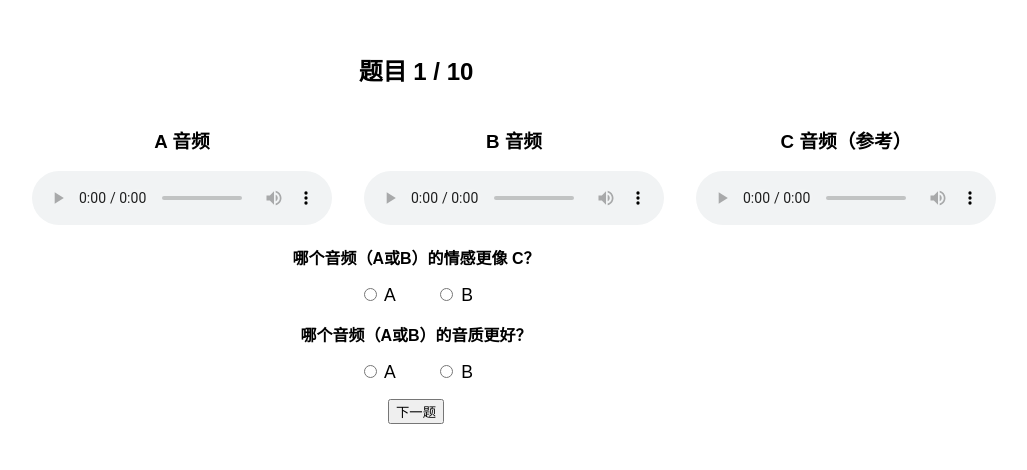
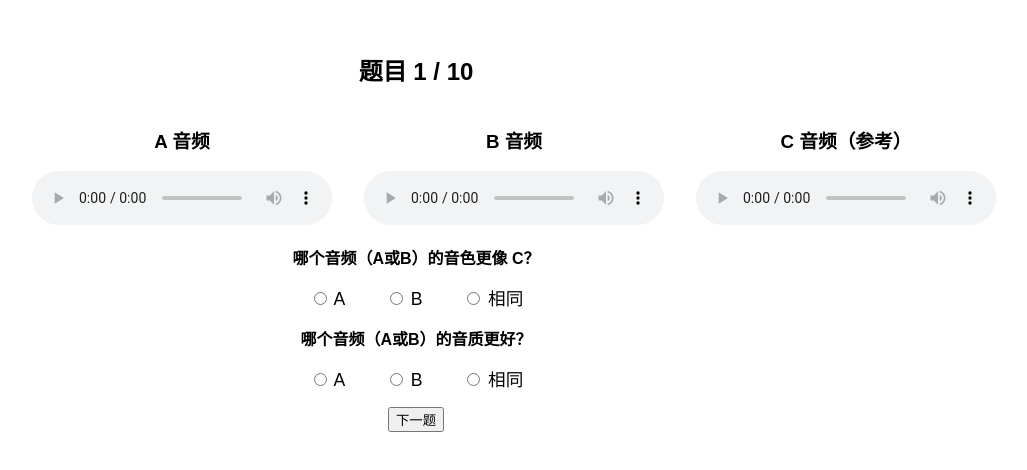
Before and after one commit to jiangyu1205/EEC-TTS, a plain HTML site: page index.html in a window 1280 px wide. Both pictures are taken after a click on the button "开始任务". Shown: the whole page, without its empty margins (224-1251 px from the left). Drawn offline with Linux system fonts and the light colour scheme.

Commit message:
Add files via upload

```diff
--- a/index.html
+++ b/index.html
@@ -53,7 +53,7 @@
     <h1>三音频主观评估任务</h1>
     <p>在每一题中，请比较 A、B 两个音频与参考音频 C，选择：</p>
     <ul style="text-align:left; display:inline-block;">
-      <li>哪个更像 C 的情感？</li>
+      <li>哪个更像 C 的音色？</li>
       <li>哪个音质更好？</li>
     </ul>
     <button id="startButton">开始任务</button>
@@ -80,15 +80,17 @@
 
     <form id="rating-form">
       <div class="choice">
-        <p><strong>哪个音频（A或B）的情感更像 C？</strong></p>
+        <p><strong>哪个音频（A或B）的音色更像 C？</strong></p>
         <label><input type="radio" name="emotion_similarity" value="A" required> A</label>
         <label><input type="radio" name="emotion_similarity" value="B" required> B</label>
+        <label><input type="radio" name="emotion_similarity" value="equal" required> 相同</label>
       </div>
 
       <div class="choice">
         <p><strong>哪个音频（A或B）的音质更好？</strong></p>
         <label><input type="radio" name="audio_quality" value="A" required> A</label>
         <label><input type="radio" name="audio_quality" value="B" required> B</label>
+        <label><input type="radio" name="audio_quality" value="equal" required> 相同</label>
       </div>
 
       <button type="submit">下一题</button>
```
